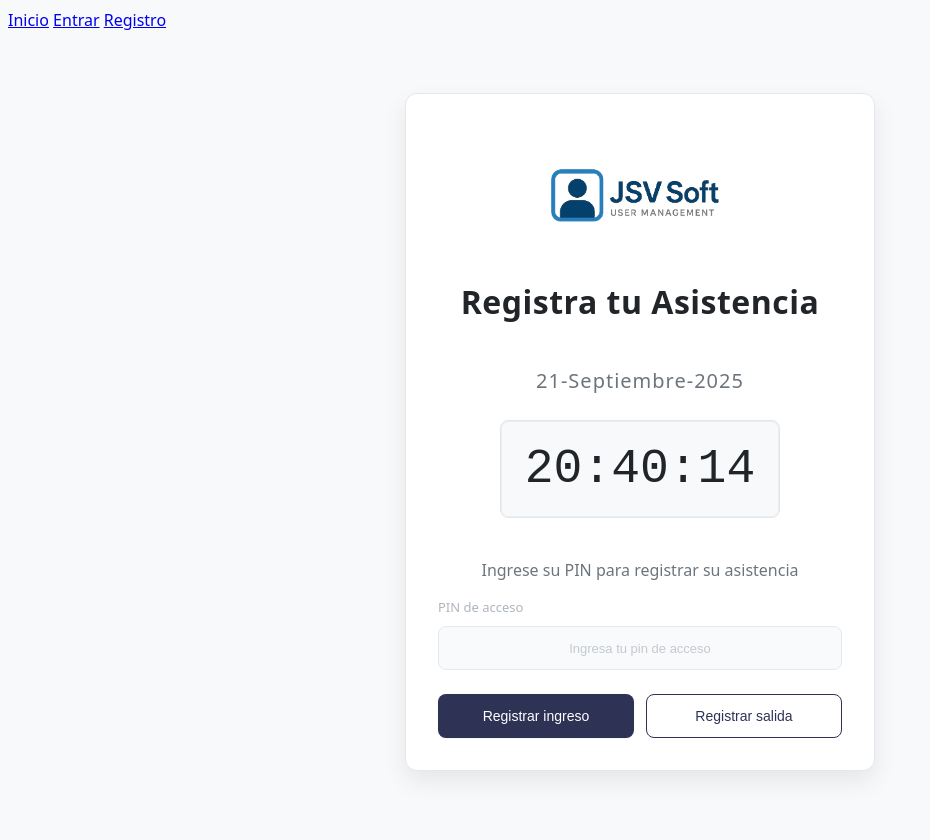
After one commit to xEstebaan/jsv-soft, a Flask app: page /registro/ in a window 1280 px wide. The commit adds this page. Shown: the whole page, without its empty margins (0-930 px from the left). Run offline with Flask 3, Linux system fonts and the light colour scheme.

Commit message:
Funcionalidad para registro y salida del personal

```diff
--- /dev/null
+++ b/app/static/css/registro.css
@@ -0,0 +1,211 @@
+*,
+*::before,
+*::after {
+  box-sizing: border-box;
+}
+
+body.bg {
+  background: var(--bg);
+  color: var(--text);
+  font-family: var(--font-family);
+  line-height: var(--leading-normal);
+  -webkit-font-smoothing: antialiased;
+  -moz-osx-font-smoothing: grayscale;
+}
+
+.container {
+  min-height: 100dvh;
+  display: flex;
+  align-items: center;
+  justify-content: center;
+  padding: var(--space-10);
+}
+
+.card {
+  width: min(470px, 100%);
+  background: var(--card);
+  border: 1px solid var(--border);
+  border-radius: var(--radius-xl);
+  box-shadow: var(--shadow-card);
+  padding: var(--space-8);
+  overflow: hidden;
+}
+
+.title {
+  margin: 0 0 var(--space-10);
+  font-size: clamp(24px, 2.8vw, 32px);
+  font-weight: var(--font-bold);
+  text-align: center;
+  color: var(--text);
+  font-family: var(--font-family);
+  letter-spacing: 0.5px;
+}
+
+.date {
+  margin: 0 0 var(--space-6);
+  text-align: center;
+  font-size: var(--font-xl);
+  color: var(--text-muted);
+  letter-spacing: var(--letter-spacing-normal);
+}
+
+.clock-wrapper {
+  display: flex;
+  justify-content: center;
+  margin-bottom: var(--space-10);
+}
+
+.clock {
+  display: inline-block;
+  background: var(--bg);
+  border-radius: var(--radius-md);
+  padding: var(--space-3) var(--space-6);
+  font-weight: var(--font-medium);
+  font-size: clamp(32px, 5vw, 48px);
+  color: var(--text);
+  font-family: var(--font-mono);
+  border: 1px solid var(--border-light);
+  box-shadow: inset 0 0 0 1px rgba(0,0,0,0.05);
+}
+
+.helper {
+  text-align: center;
+  color: var(--text-muted);
+  font-size: var(--font-md);
+  margin: 0 0 var(--space-3);
+  font-weight: var(--font-normal);
+  font-style: normal;
+}
+
+.field {
+  margin-bottom: var(--space-6);
+  min-width: 0;
+}
+
+.label {
+  display: inline-block;
+  margin-bottom: var(--space-2);
+  font-size: var(--font-sm);
+  color: var(--text-light);
+  font-weight: var(--font-normal);
+}
+
+.input-with-icon {
+  position: relative;
+  width: 100%;
+  overflow: hidden;
+}
+
+.input {
+  display: block;
+  width: 100%;
+  max-width: 100%;
+  height: var(--height-input);
+  border-radius: var(--radius-md);
+  background: var(--input-bg);
+  border: 1px solid var(--border);
+  padding: 0 var(--space-4);
+  font-size: var(--font-md);
+  color: var(--text);
+  transition: border-color var(--transition-normal), box-shadow var(--transition-normal);
+  text-align: center;
+}
+
+.input::placeholder {
+  color: var(--text-light);
+  opacity: 0.7;
+  font-size: var(--font-sm);
+}
+
+.input:focus {
+  outline: none;
+  border-color: var(--border-focus);
+  box-shadow: 0 0 0 3px color-mix(in oklab, var(--border-focus) 20%, transparent);
+}
+
+.actions {
+  display: grid;
+  grid-template-columns: 1fr 1fr;
+  gap: var(--space-3);
+  margin-top: var(--space-6);
+}
+
+.btn {
+  height: var(--height-button);
+  border-radius: var(--radius-md);
+  border: 1px solid transparent;
+  font-weight: var(--font-normal);
+  font-size: var(--font-base);
+  cursor: pointer;
+  transition: background var(--transition-normal), border-color var(--transition-normal), transform var(--transition-fast);
+}
+
+.btn:active {
+  transform: translateY(1px);
+}
+
+.btn-primary {
+  background: #2e3356;
+  color: var(--primary-contrast);
+  box-shadow: var(--shadow-sm);
+}
+
+.btn-primary:hover {
+  background: #1a1e42;
+}
+
+.btn-secondary {
+  background: var(--card);
+  color: #2e3356;
+  border-color: #2e3356;
+}
+
+.btn-secondary:hover {
+  background: var(--card-hover);
+}
+
+.brand {
+  display: flex;
+  align-items: center;
+  justify-content: center;
+  margin: 0 0 var(--space-6);
+}
+
+.brand__logo {
+  display: block;
+  height: clamp(40px, 10vw, var(--height-logo));
+  max-width: var(--width-logo-max);
+  width: auto;
+  object-fit: contain;
+}
+
+.alert {
+  padding: var(--space-3) var(--space-4);
+  margin-bottom: var(--space-4);
+  border-radius: var(--radius-md);
+  font-size: var(--font-sm);
+}
+
+.alert-success {
+  background-color: #d4edda;
+  color: #155724;
+  border: 1px solid #c3e6cb;
+}
+
+.alert-error {
+  background-color: #f8d7da;
+  color: #721c24;
+  border: 1px solid #f5c6cb;
+}
+
+.alert-warning {
+  background-color: #fff3cd;
+  color: #856404;
+  border: 1px solid #ffeeba;
+}
+
+@media (max-width: 420px) {
+  .actions {
+    grid-template-columns: 1fr;
+  }
+}
--- a/app/static/css/variables.css
+++ b/app/static/css/variables.css
@@ -5,20 +5,20 @@
 /* Colores principales */
 :root {
   /* Colores de fondo */
-  --bg: #f3f4f6;
+  --bg: #f8f9fa;
   --card: #ffffff;
   --card-hover: #f8fafc;
 
   /* Colores de texto */
-  --text: #0f172a;
-  --text-muted: #6b7280;
-  --text-light: #9ca3af;
+  --text: #212529;
+  --text-muted: #6c757d;
+  --text-light: #adb5bd;
 
   /* Colores primarios */
-  --primary: #1e1b4b;
-  --primary-hover: #16134a;
+  --primary: #2e3356;
+  --primary-hover: #1a1e42;
   --primary-contrast: #ffffff;
-  --primary-light: #3b3a6b;
+  --primary-light: #414675;
 
   /* Colores de borde */
   --border: #e5e7eb;
--- /dev/null
+++ b/app/static/js/registro.js
@@ -0,0 +1,100 @@
+(function () {
+  document.addEventListener('DOMContentLoaded', function() {
+    const pinEl = document.getElementById("pin");
+
+    let flashContainer = document.querySelector('.flash-messages');
+    if (!flashContainer) {
+      flashContainer = document.createElement("div");
+      flashContainer.className = "flash-messages";
+      try {
+        const form = document.querySelector("form");
+        if (form && form.parentNode) {
+          form.parentNode.insertBefore(flashContainer, form);
+        }
+      } catch (e) {
+        console.warn("No se pudo insertar el contenedor flash:", e);
+      }
+    }
+
+  // Función para formatear números
+  function pad(n) {
+    return n.toString().padStart(2, "0");
+  }
+
+  function showFlashMessage(message, type = "info") {
+    if (!flashContainer) return;
+
+    // Eliminar mensajes anteriores
+    while (flashContainer.firstChild) {
+      flashContainer.removeChild(flashContainer.firstChild);
+    }
+
+    const messageEl = document.createElement("div");
+    messageEl.className = `flash-message ${type}`;
+    messageEl.textContent = message;
+    flashContainer.appendChild(messageEl);
+
+    // Auto-eliminar después de 5 segundos los mensajes
+    setTimeout(() => {
+      messageEl.style.opacity = "0";
+      messageEl.style.transition = "opacity 0.5s";
+      setTimeout(() => messageEl.remove(), 500);
+    }, 5000);
+  }
+
+    // Manejar la validación del formulario
+    if (pinEl) {
+      const form = document.querySelector("form");
+      if (form) {
+        form.addEventListener("submit", function(e) {
+          if (!pinEl.value) {
+            e.preventDefault();
+            showFlashMessage("Por favor ingrese su PIN", "error");
+          }
+        });
+      }
+    }
+
+    (function initClock() {
+      const clockEl = document.getElementById('clock') || document.getElementById('relojDigital');
+      const dateEl = document.getElementById('current-date');
+
+      if (!clockEl && !dateEl) return;
+
+      let baseMs = null;
+      if (typeof window.SERVER_NOW_MS !== 'undefined' && !Number.isNaN(Number(window.SERVER_NOW_MS))) {
+        baseMs = Number(window.SERVER_NOW_MS);
+      }
+
+      function pad(n) { return String(n).padStart(2, '0'); }
+
+      function update(now) {
+        const d = new Date(now);
+        const hh = pad(d.getHours());
+        const mm = pad(d.getMinutes());
+        const ss = pad(d.getSeconds());
+
+        if (clockEl) clockEl.textContent = `${hh}:${mm}:${ss}`;
+
+        if (dateEl) {
+          // Formatear fecha como "DD-Mes-YYYY" en español
+          const day = pad(d.getDate());
+          const monthNames = ['Enero','Febrero','Marzo','Abril','Mayo','Junio','Julio','Agosto','Septiembre','Octubre','Noviembre','Diciembre'];
+          const month = monthNames[d.getMonth()];
+          const year = d.getFullYear();
+          dateEl.textContent = `${day}-${month}-${year}`;
+        }
+      }
+
+      if (baseMs) {
+        const offset = Date.now() - baseMs;
+        update(baseMs + offset);
+        setInterval(() => update(baseMs + (Date.now() - offset)), 1000);
+      } else {
+        update(Date.now());
+        setInterval(() => update(Date.now()), 1000);
+      }
+
+    })();
+  });
+})();
--- /dev/null
+++ b/app/templates/registro/registro.html
@@ -0,0 +1,86 @@
+<!doctype html>
+<html lang="es">
+<head>
+  <meta charset="utf-8" />
+  <meta name="viewport" content="width=device-width, initial-scale=1" />
+  <title>Registra tu Asistencia</title>
+
+  <link rel="stylesheet" href="{{ url_for('static', filename='css/variables.css') }}">
+  <link rel="stylesheet" href="{{ url_for('static', filename='css/registro.css') }}">
+</head>
+<body class="bg">
+    <nav>
+      <a href="{{ url_for('index') }}">Inicio</a>
+      {% if current_user.is_authenticated %}
+      <span> | Sesión: {{ current_user.get_id() }}</span>
+      <a href="{{ url_for('auth.logout') }}">Salir</a>
+      {% else %}
+      <a href="{{ url_for('auth.login') }}">Entrar</a>
+      <a href="{{ url_for('auth.register') }}">Registro</a>
+      {% endif %}
+    </nav>
+  <main class="container">
+    <section class="card">
+      <div class="brand" aria-label="JSV Soft User Management">
+        <img
+          class="brand__logo"
+          src="{{ url_for('static', filename='img/logo.png') }}"
+          alt="JSV Soft • User Management"
+          decoding="async"
+          loading="eager"
+        />
+      </div>
+
+      <h1 class="title">Registra tu Asistencia</h1>
+      {%- with messages = get_flashed_messages(with_categories=true) %}
+      {%- if messages %}
+      <div class="flash-messages" role="status" aria-live="polite" style="margin-bottom: var(--space-4);">
+        {%- for category, message in messages %}
+        <div class="alert alert-{{ category }}">{{ message }}</div>
+        {%- endfor %}
+      </div>
+      {%- endif %}
+      {%- endwith %}
+      <p id="current-date" class="date"></p>
+
+      <div class="clock-wrapper" aria-live="polite">
+        <div class="clock" id="clock">00:00:00</div>
+      </div>
+
+      <p class="helper">Ingrese su PIN para registrar su asistencia</p>
+
+      <form method="post" action="{{ url_for('registro.index') }}">
+        <div class="field">
+          <label for="pin" class="label">PIN de acceso</label>
+          <div class="input-with-icon">
+            <input
+              type="password"
+              id="pin"
+              name="pin"
+              placeholder="Ingresa tu pin de acceso"
+              inputmode="numeric"
+              autocomplete="one-time-code"
+              required
+              class="input"
+            />
+          </div>
+        </div>
+
+        <div class="actions">
+          <button class="btn btn-primary" type="submit" name="accion" value="ingreso">
+            Registrar ingreso
+          </button>
+          <button class="btn btn-secondary" type="submit" name="accion" value="salida">
+            Registrar salida
+          </button>
+        </div>
+      </form>
+    </section>
+  </main>
+
+  <script>
+    window.SERVER_NOW_MS = { server_now_ms };
+  </script>
+  <script src="{{ url_for('static', filename='js/registro.js') }}" defer></script>
+</body>
+</html>
```
Also changed, not shown: app/__init__.py (+9 -8 lines), app/routers/main.py (added, +11 -0 lines), app/routers/registro.py (added, +123 -0 lines), app/templates/base.html (line endings or trailing spaces).
